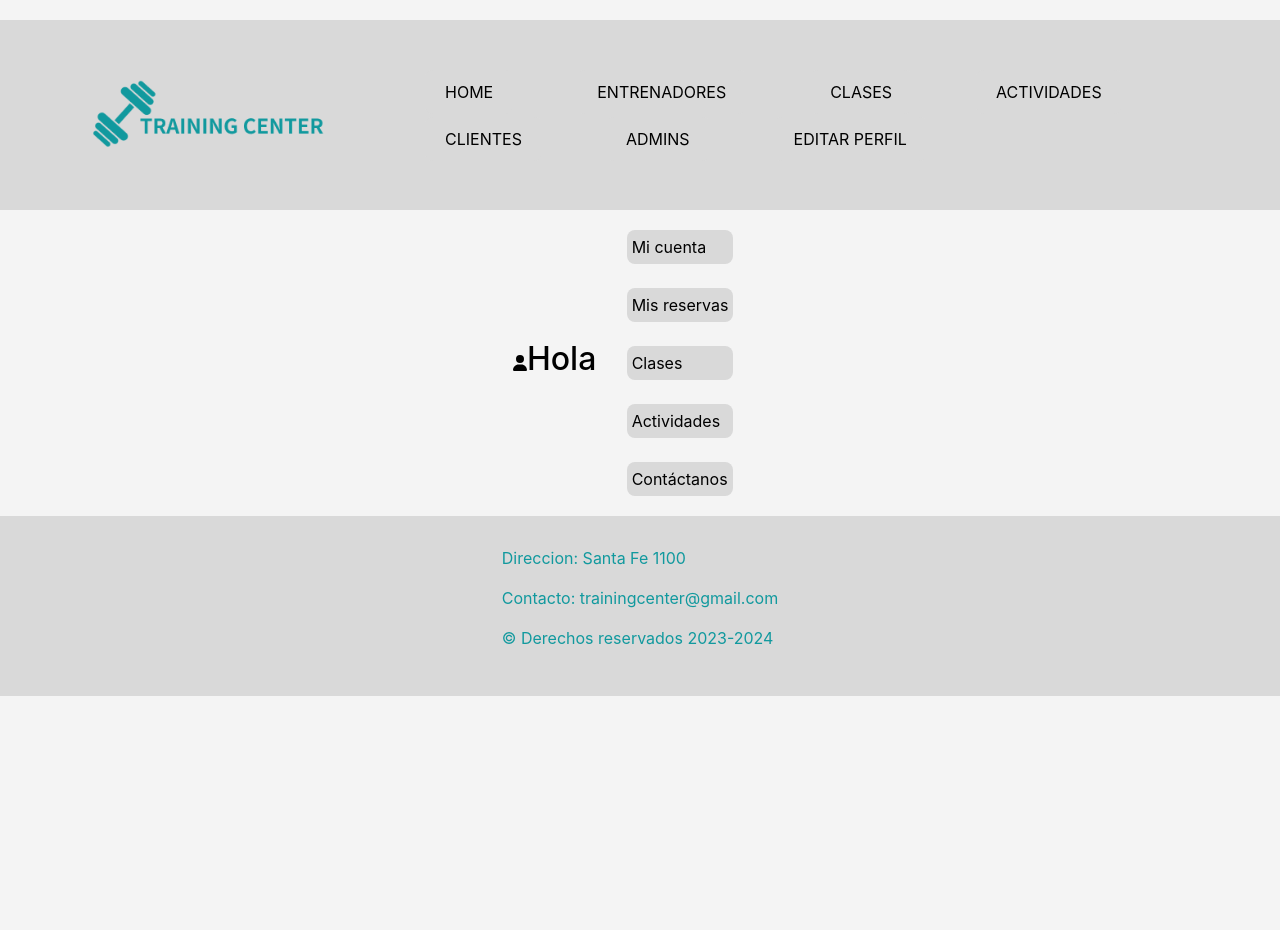
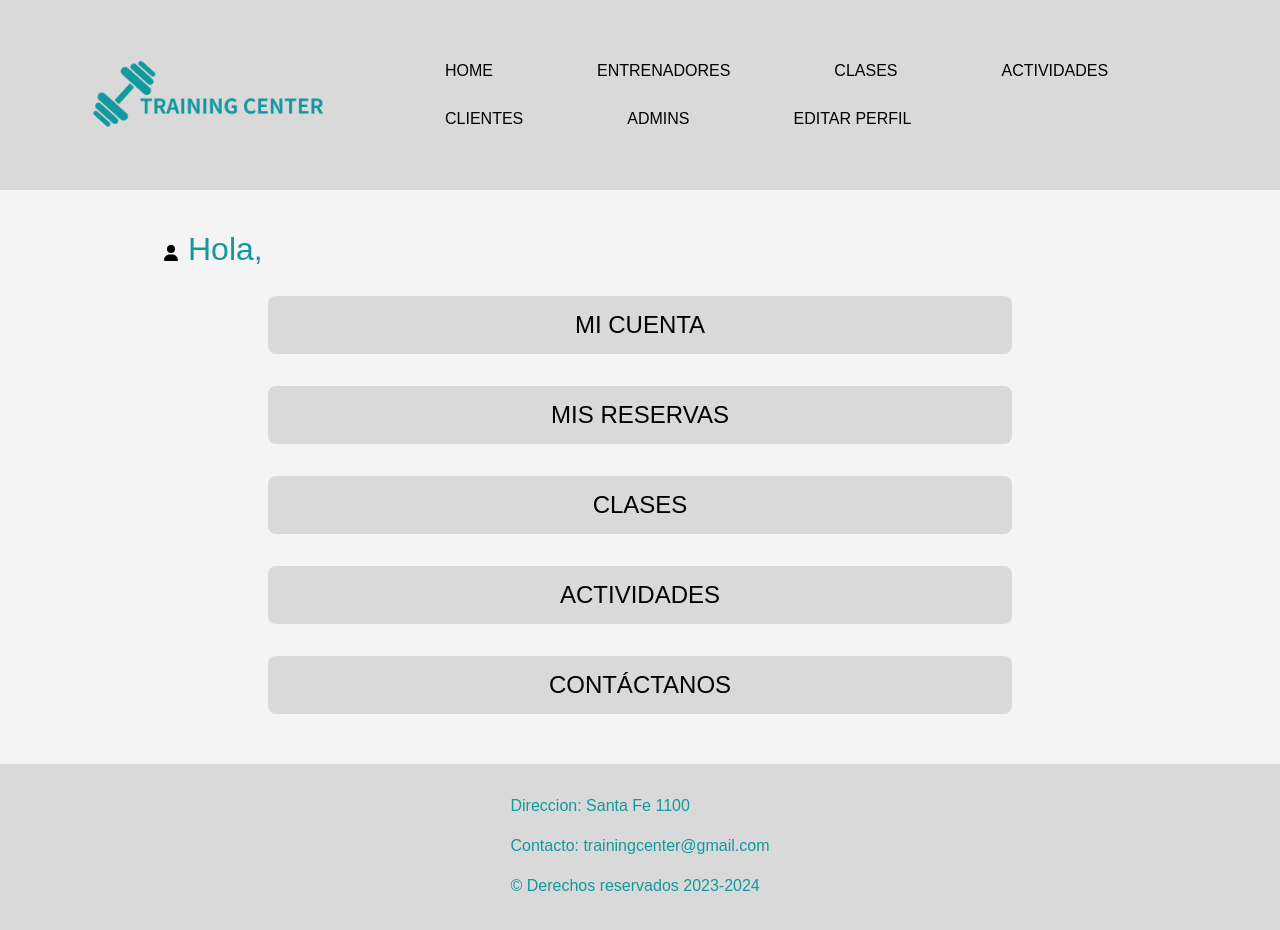
Before and after one commit to BelenLinera/SistemaGestionGimnasioApp, a React (Create React App) app in the folder sistema-gimnasio/: page / in a window 1280 px wide. Shown: the top 930 px of the page. Before the commit the page ends 800 px from the top, so only its background shows below. Built offline with nearby package versions, Linux system fonts and the light colour scheme.

Commit message:
progress in home

```diff
--- a/sistema-gimnasio/src/Components/Layout/Home/Home.css
+++ b/sistema-gimnasio/src/Components/Layout/Home/Home.css
@@ -1,40 +1,47 @@
 body {
-  display: flex;
+  margin: 0;
+  font-family: Arial, sans-serif;
   background-color: #f4f4f4;
   color: #11999e;
-  justify-items: auto;
-  padding-top: 20px;
-  padding-bottom: 20px;
-  justify-content: center;
 }
 
-body .home-btn {
-  padding: 5px;
-  cursor: pointer;
-  border: none;
+.home-container {
+  display: flex;
+  flex-direction: column;
+  align-items: center;
+  padding: 20px;
 }
 
-nav .link-home {
-  margin: 0 2rem;
-  padding: 10px 20px;
-  display: inline-block;
+.icon {
+  display: flex;
+  align-items: center;
+  gap: 10px;
+  margin: 20px 2px;
+  width: 80%;
+  justify-content: start;
+  padding-left: 20px;
+}
+
+.home-nav {
+  width: 100%;
+  display: flex;
+  flex-direction: column;
+  align-items: center;
+  gap: 4px;
+  padding-bottom: 30px;
+}
+
+.link-home {
+  width: 60%;
+  padding: 11px;
   border-radius: 8px;
   background-color: #d9d9d9;
   color: #000000;
   text-decoration: none;
-  display: flex;
-  flex-direction: column;
-  justify-content: space-between;
-  padding: 5px;
+  text-align: center;
+  font-size: 1.5rem;
 }
-nav .link-home:hover {
+
+.link-home:hover {
   background-color: #6decb9;
 }
-.icon {
-  justify-content: center;
-  flex-direction: row;
-  width: 80px;
-  align-items: center;
-  color: black;
-  display: flex;
-}
--- a/sistema-gimnasio/src/Components/Layout/Home/Home.jsx
+++ b/sistema-gimnasio/src/Components/Layout/Home/Home.jsx
@@ -1,8 +1,8 @@
 // components/Home.js
 import React, { useContext, useRef } from "react";
-import UserContext from '../../Context/UserContext';
+import UserContext from "../../Context/UserContext";
 import { Link } from "react-router-dom";
-import { faUser, faXmark } from "@fortawesome/free-solid-svg-icons";
+import { faUser } from "@fortawesome/free-solid-svg-icons";
 import { FontAwesomeIcon } from "@fortawesome/react-fontawesome";
 import "./Home.css";
 
@@ -15,37 +15,34 @@ const Home = () => {
   };
 
   return (
-      <body>
+    <div className="home-container">
       <div className="icon">
         <FontAwesomeIcon icon={faUser} color="#000000" />
-          <h2>Hola {user?.userName}</h2>
+        <h2>Hola, {user?.name}</h2>
       </div>
 
-        <nav ref={homeRef}>
+      <nav ref={homeRef} className="home-nav">
         <Link to="/editUser" className="link-home" onClick={showHomeNav}>
-              Mi cuenta
+          MI CUENTA
         </Link>
-            <br/>
+        <br />
         <Link to="/reservesUser" className="link-home" onClick={showHomeNav}>
-              Mis reservas
+          MIS RESERVAS
         </Link>
-            <br/>
+        <br />
         <Link to="/gymclass" className="link-home" onClick={showHomeNav}>
-              Clases
+          CLASES
         </Link>
-            <br/>
+        <br />
         <Link to="/Activity" className="link-home" onClick={showHomeNav}>
-              Actividades
+          ACTIVIDADES
         </Link>
-            <br/>
+        <br />
         <Link to="/formMail" className="link-home" onClick={showHomeNav}>
-              Contáctanos
+          CONTÁCTANOS
         </Link>
-
       </nav>
-        <div>{user?.email}</div>
-      </body>
-
+    </div>
   );
 };
 
--- a/sistema-gimnasio/src/api.js
+++ b/sistema-gimnasio/src/api.js
@@ -1,7 +1,7 @@
 import axios from "axios";
 
 const api = axios.create({
-    baseURL: 'https://localhost:7224',
+    baseURL: 'https://localhost:7234',
     headers: {
         'Content-Type': 'application/json'
     }
```
Lines whose indentation alone changed are shown as unchanged.
